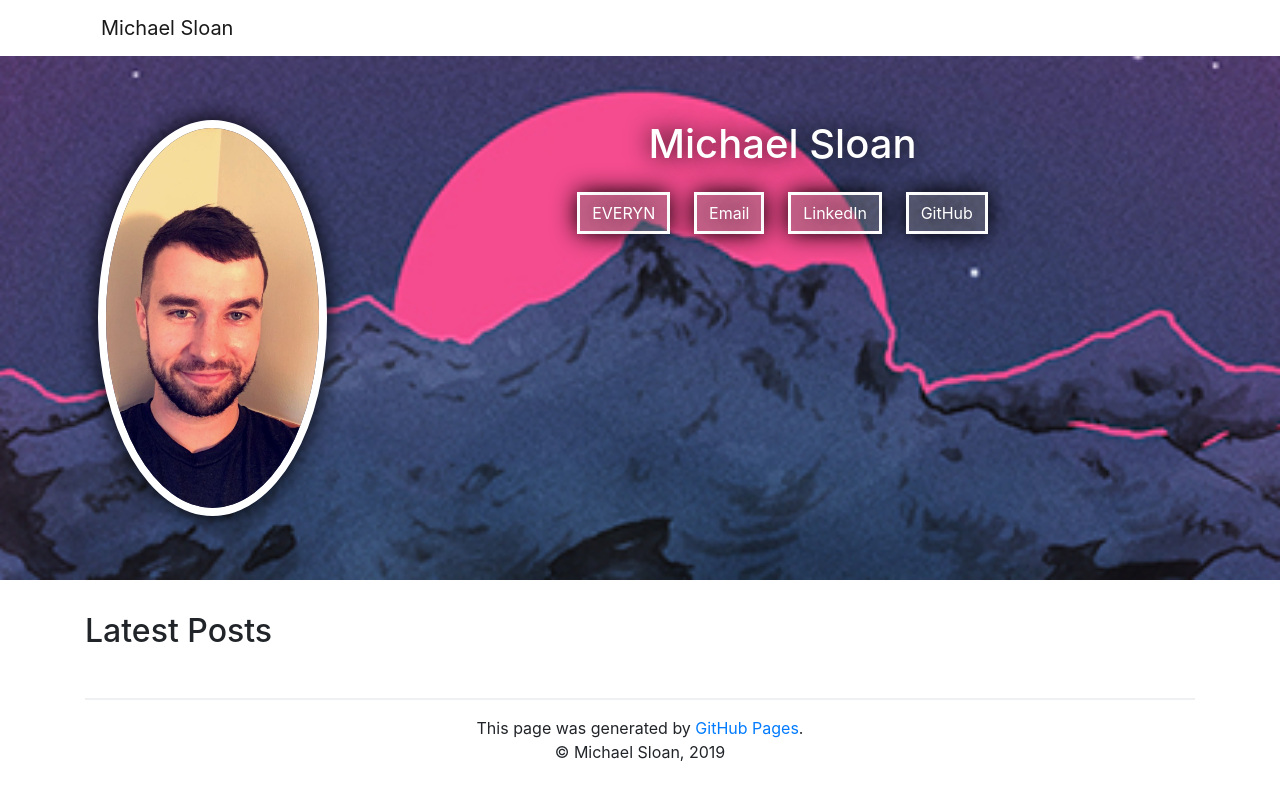
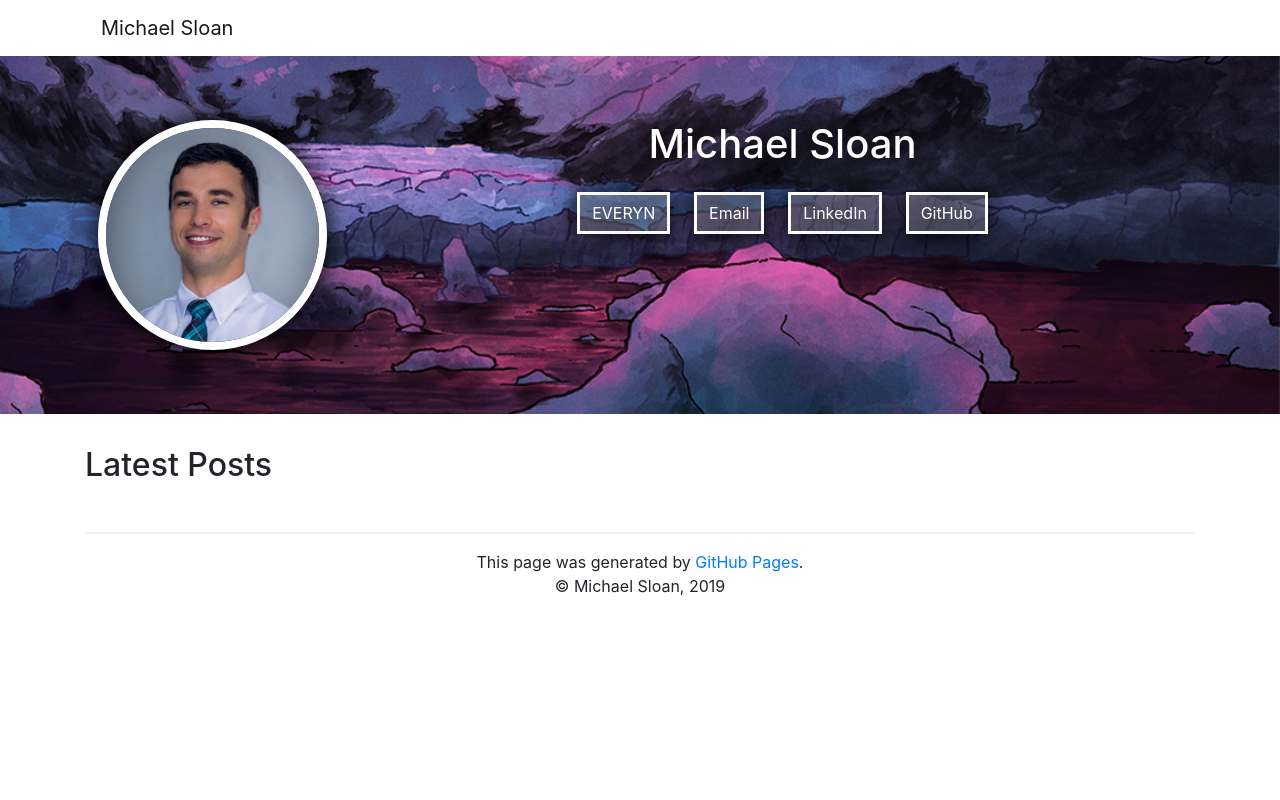
Before and after one commit to meekkaal/meekkaal.github.io, a Jekyll site: the page built from index.md, in a window 1280 px wide. Shown: the top 800 px of the page. Built offline with Jekyll 4.4.1, drawn with Linux system fonts in a browser that asks for light colours.

Commit message:
revert bio pic

```diff
--- a/_includes/header.html
+++ b/_includes/header.html
@@ -6,7 +6,7 @@
     <div class="row">
       <div class="col-12 col-md-4 col-lg-3 mb-3 mb-md-0">
         <!-- TODO: vertically center align this -->
-        <img id="profile-pic" src="{{ site.baseurl }}/images/mikesloan_750px_1334px.jpg">
+        <img id="profile-pic" src="{{ site.baseurl }}/images/mikesloan_960px.jpg">
       </div>
       <div class="col-12 col-md-8 col-lg-9">
         <h1>Michael Sloan</h1>
--- a/css/website.css
+++ b/css/website.css
@@ -47,7 +47,7 @@
   }
 
   .header-home {
-    background: url("../images/banner.jpg") center center/cover;
+    background: url("../images/banner2.jpg") center center/cover;
   }
 
   .page-description {
```
Also changed, not shown: images/banner2.jpg (added), images/mikesloan_750px_1334px.jpg (deleted).
